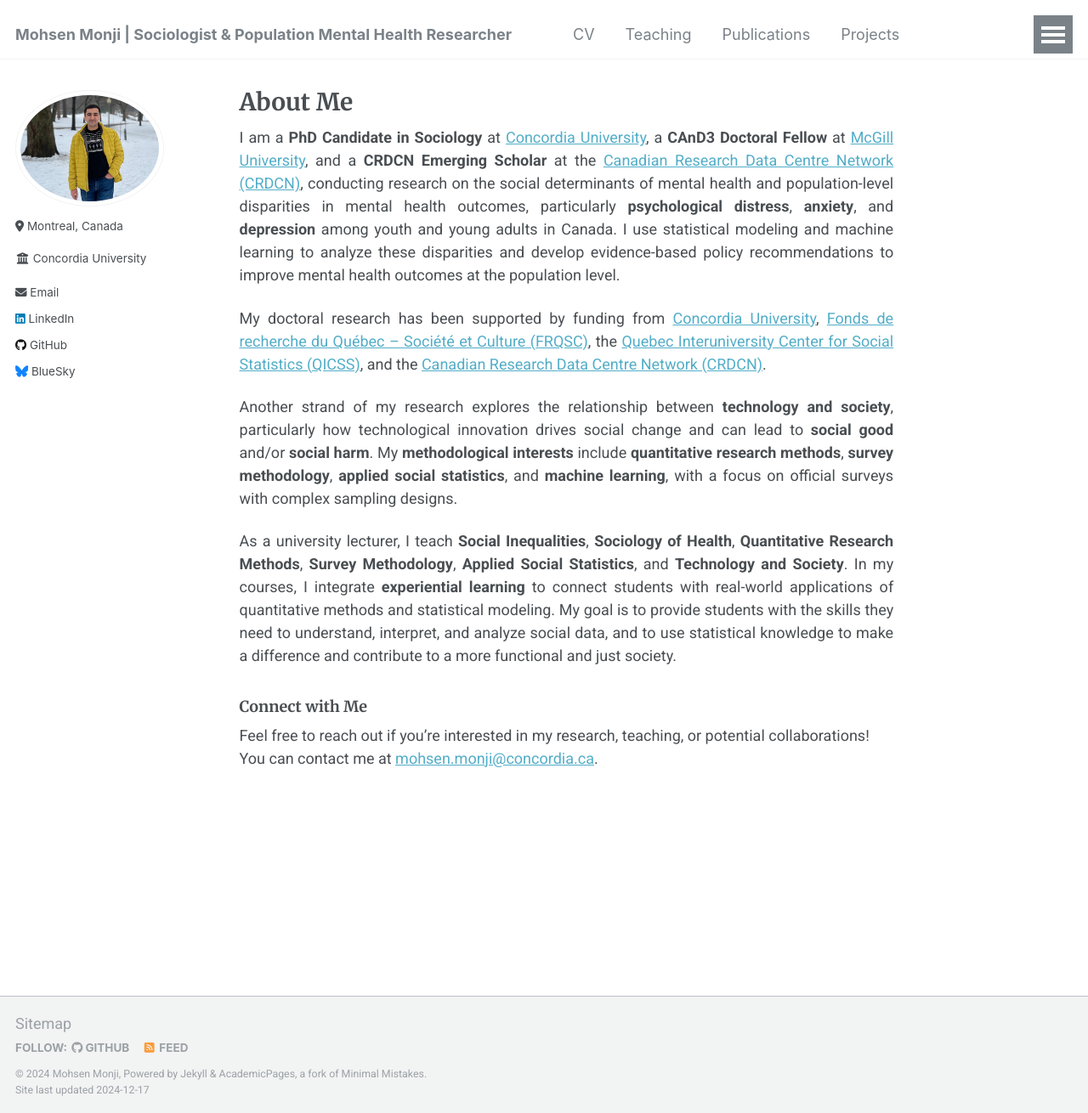
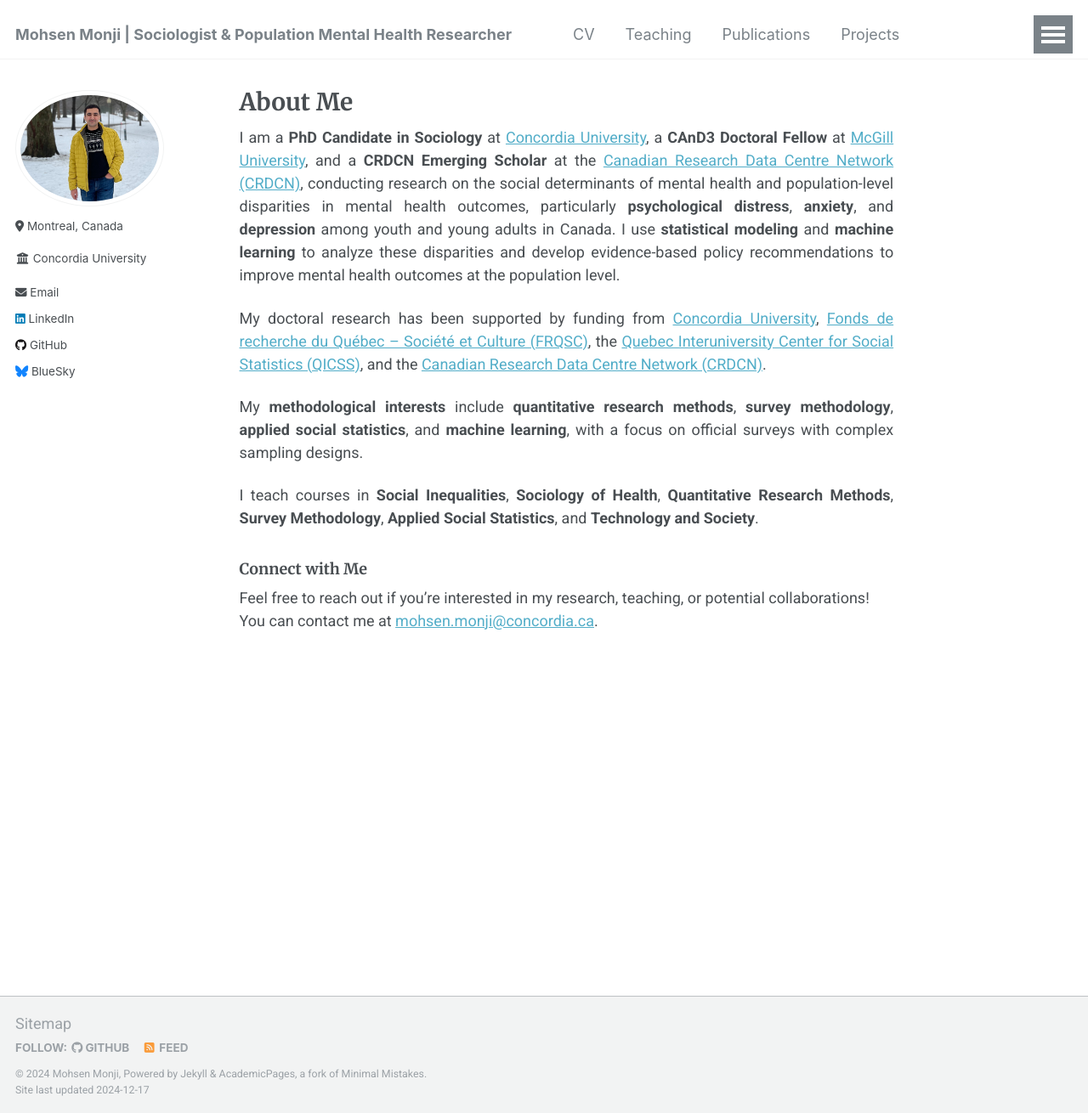
Before and after one commit to Mohsnmonji/mohsnmonji.github.io, a Jekyll site: the page built from _pages/about.md, in a window 1280 px wide and 1310 px high. Shown: the whole window at 85% size. Built offline with Jekyll 4.4.1, drawn with Linux system fonts in a browser that asks for light colours.

Commit message:
Update about.md

```diff
--- a/_pages/about.md
+++ b/_pages/about.md
@@ -10,16 +10,13 @@ redirect_from:
 ---
 
 
-I am a **PhD Candidate in Sociology** at [Concordia University](https://www.concordia.ca/artsci/sociology-anthropology.html), a **CAnD3 Doctoral Fellow** at [McGill University](https://www.mcgill.ca/cand3/our-people/fellows-2024-25), and a **CRDCN Emerging Scholar** at the [Canadian Research Data Centre Network (CRDCN)](https://crdcn.ca), conducting research on the social determinants of mental health and population-level disparities in mental health outcomes, particularly **psychological distress**, **anxiety**, and **depression** among youth and young adults in Canada. I use statistical modeling and machine learning to analyze these disparities and develop evidence-based policy recommendations to improve mental health outcomes at the population level.
+I am a **PhD Candidate in Sociology** at [Concordia University](https://www.concordia.ca/artsci/sociology-anthropology.html), a **CAnD3 Doctoral Fellow** at [McGill University](https://www.mcgill.ca/cand3/our-people/fellows-2024-25), and a **CRDCN Emerging Scholar** at the [Canadian Research Data Centre Network (CRDCN)](https://crdcn.ca), conducting research on the social determinants of mental health and population-level disparities in mental health outcomes, particularly **psychological distress**, **anxiety**, and **depression** among youth and young adults in Canada. I use **statistical modeling** and **machine learning** to analyze these disparities and develop evidence-based policy recommendations to improve mental health outcomes at the population level.
 
 My doctoral research has been supported by funding from [Concordia University](https://www.concordia.ca/artsci/sociology-anthropology.html), [Fonds de recherche du Québec – Société et Culture (FRQSC)](https://www.frq.gouv.qc.ca), the [Quebec Interuniversity Center for Social Statistics (QICSS)](https://www.ciqss.org), and the [Canadian Research Data Centre Network (CRDCN)](https://crdcn.ca).
 
+My **methodological interests** include **quantitative research methods**, **survey methodology**, **applied social statistics**, and **machine learning**, with a focus on official surveys with complex sampling designs.
 
-Another strand of my research explores the relationship between **technology and society**, particularly how technological innovation drives social change and can lead to  **social good** and/or **social harm**. My **methodological interests** include **quantitative research methods**, **survey methodology**, **applied social statistics**, and **machine learning**, with a focus on official surveys with complex sampling designs.
-
-
-As a university lecturer, I teach **Social Inequalities**, **Sociology of Health**, **Quantitative Research Methods**, **Survey Methodology**, **Applied Social Statistics**, and **Technology and Society**. In my courses, I integrate **experiential learning** to connect students with real-world applications of quantitative methods and statistical modeling. My goal is to provide students with the skills they need to understand, interpret, and analyze social data, and to use statistical knowledge to make a difference and contribute to a more functional and just society.
-
+I teach courses in **Social Inequalities**, **Sociology of Health**, **Quantitative Research Methods**, **Survey Methodology**, **Applied Social Statistics**, and **Technology and Society**.
 
 ### Connect with Me
 
```
